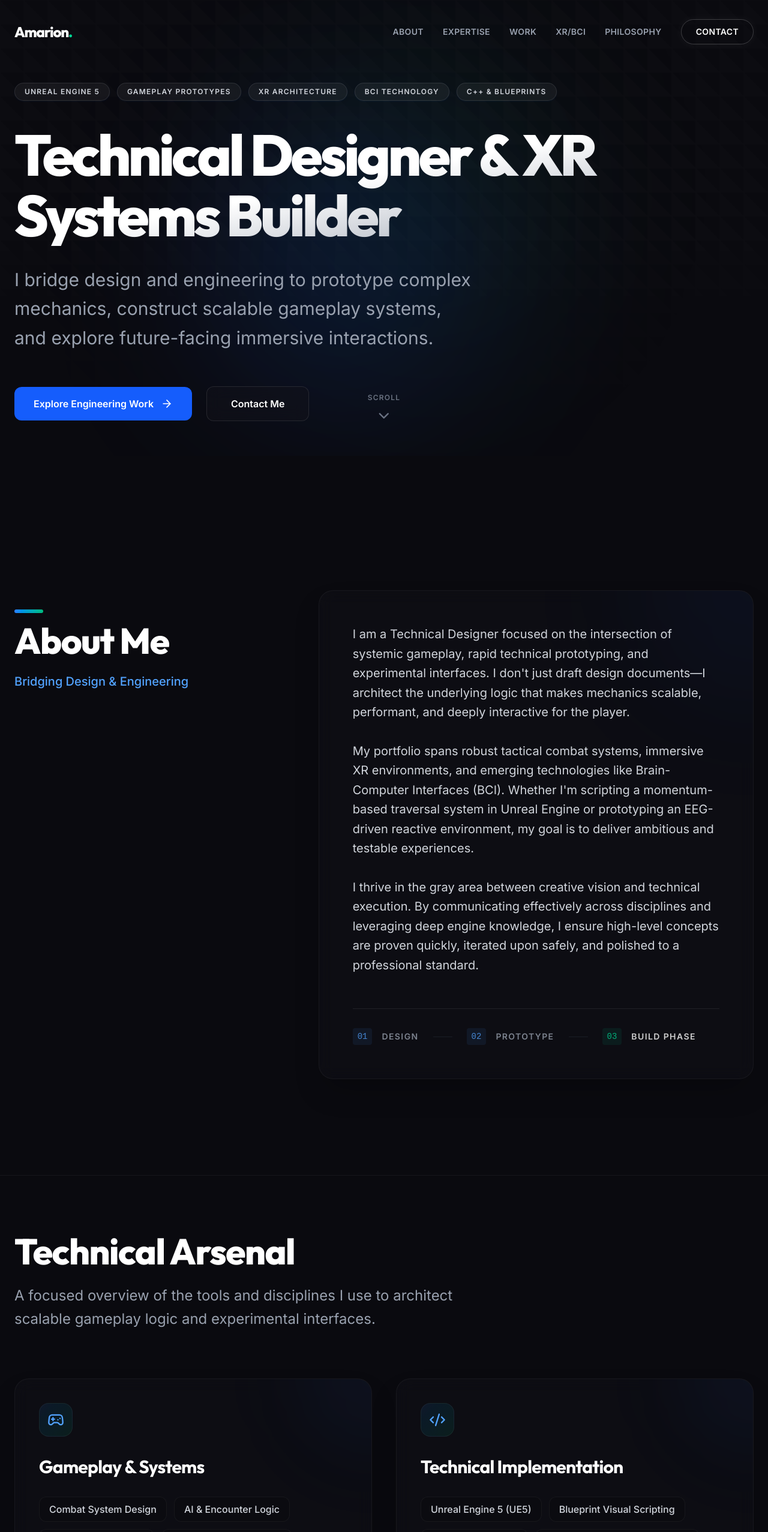
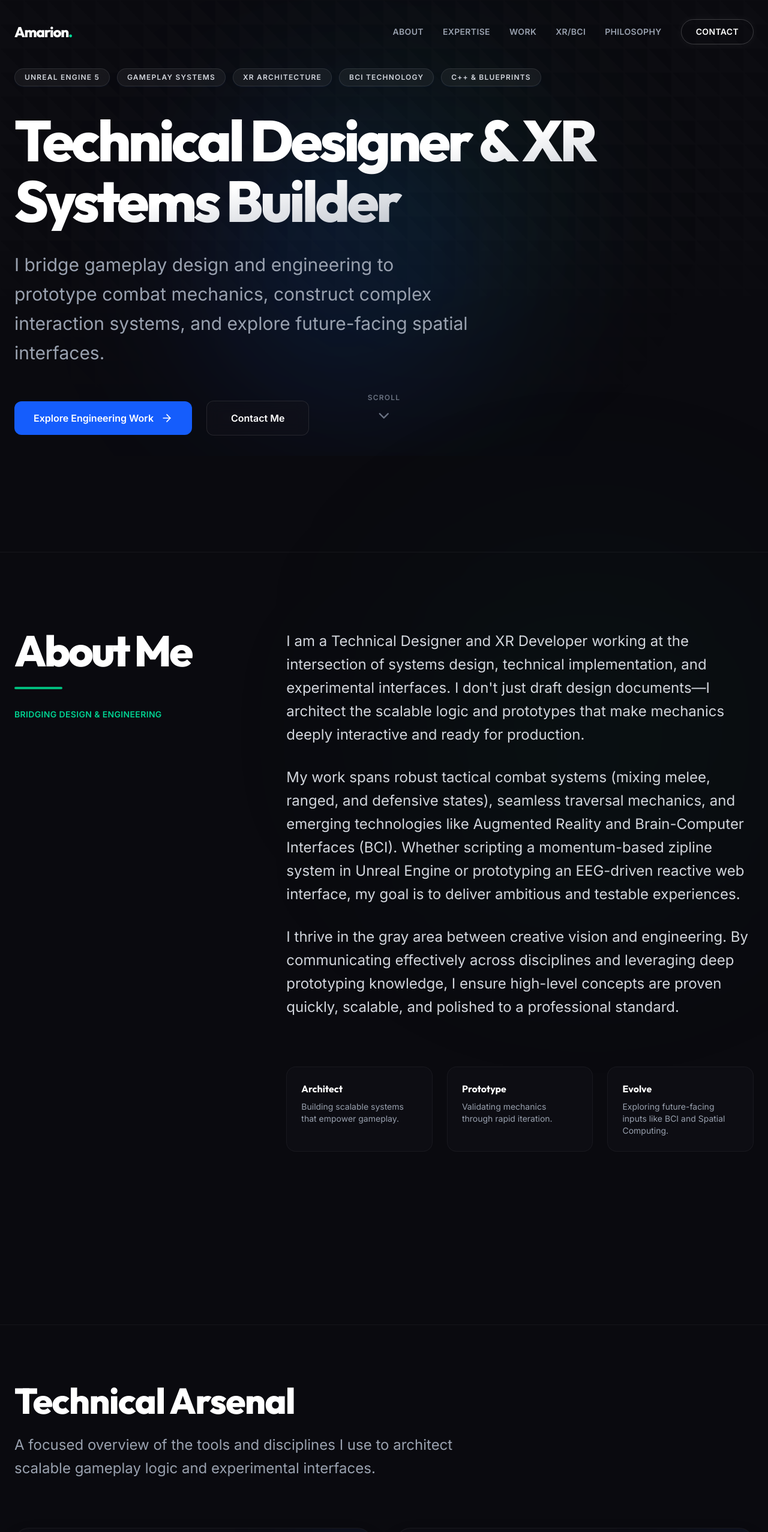
Before and after one commit to ceoamarion/Portfolio, a React (Vite) app: page / in a window 1280 px wide. Shown: the top 2554 px of the page at 60% size. Built offline with nearby package versions, Linux system fonts and the light colour scheme.

Commit message:
feat(portfolio): restructure projects to exact requirements and sanitize web app demo

```diff
--- a/src/data/index.js
+++ b/src/data/index.js
@@ -2,16 +2,16 @@ import { Gamepad2, Cpu, Network, Code2, BrainCircuit, Workflow } from 'lucide-re
 
 export const HERO_DATA = {
     headline: "Technical Designer & XR Systems Builder",
-    subheadline: "I bridge design and engineering to prototype complex mechanics, construct scalable gameplay systems, and explore future-facing immersive interactions.",
-    tags: ["Unreal Engine 5", "Gameplay Prototypes", "XR Architecture", "BCI Technology", "C++ & Blueprints"],
+    subheadline: "I bridge gameplay design and engineering to prototype combat mechanics, construct complex interaction systems, and explore future-facing spatial interfaces.",
+    tags: ["Unreal Engine 5", "Gameplay Systems", "XR Architecture", "BCI Technology", "C++ & Blueprints"],
 };
 
 export const ABOUT_DATA = {
     title: "About Me",
     paragraphs: [
-        "I am a Technical Designer focused on the intersection of systemic gameplay, rapid technical prototyping, and experimental interfaces. I don't just draft design documents—I architect the underlying logic that makes mechanics scalable, performant, and deeply interactive for the player.",
-        "My portfolio spans robust tactical combat systems, immersive XR environments, and emerging technologies like Brain-Computer Interfaces (BCI). Whether I'm scripting a momentum-based traversal system in Unreal Engine or prototyping an EEG-driven reactive environment, my goal is to deliver ambitious and testable experiences.",
-        "I thrive in the gray area between creative vision and technical execution. By communicating effectively across disciplines and leveraging deep engine knowledge, I ensure high-level concepts are proven quickly, iterated upon safely, and polished to a professional standard."
+        "I am a Technical Designer and XR Developer working at the intersection of systems design, technical implementation, and experimental interfaces. I don't just draft design documents—I architect the scalable logic and prototypes that make mechanics deeply interactive and ready for production.",
+        "My work spans robust tactical combat systems (mixing melee, ranged, and defensive states), seamless traversal mechanics, and emerging technologies like Augmented Reality and Brain-Computer Interfaces (BCI). Whether scripting a momentum-based zipline system in Unreal Engine or prototyping an EEG-driven reactive web interface, my goal is to deliver ambitious and testable experiences.",
+        "I thrive in the gray area between creative vision and engineering. By communicating effectively across disciplines and leveraging deep prototyping knowledge, I ensure high-level concepts are proven quickly, scalable, and polished to a professional standard."
     ]
 };
 
@@ -19,93 +19,101 @@ export const SKILL_CATEGORIES = [
     {
         title: "Gameplay & Systems",
         icon: Gamepad2,
-        skills: ["Combat System Design", "AI & Encounter Logic", "Traversal Mechanics", "Player Feedback Tuning", "Data-Driven Balancing"]
+        skills: ["Combat System Design", "Traversal & Movement", "AI Encounter Logic", "Systemic Interactions", "Rapid Prototyping"]
     },
     {
         title: "Technical Implementation",
         icon: Code2,
-        skills: ["Unreal Engine 5 (UE5)", "Blueprint Visual Scripting", "C++ Fundamentals", "Gameplay Ability System (GAS)", "Performance Profiling"]
+        skills: ["Unreal Engine (UE5)", "Blueprint Visual Scripting", "Gameplay Ability System (GAS)", "C++ Fundamentals", "State Machines"]
     },
     {
         title: "XR & Experimental Tech",
         icon: BrainCircuit,
-        skills: ["Immersive AR/VR Systems", "BCI / EEG Integration (Emotiv)", "Sensor-Driven Input", "Spatial Computing", "HCI Prototyping"]
+        skills: ["Immersive AR/VR", "Spatial Computing", "BCI / EEG (Emotiv)", "Sensor-Driven Input", "Future Interfaces"]
     },
     {
         title: "Architecture & Workflow",
         icon: Workflow,
-        skills: ["Rapid Prototyping Pipelines", "Version Control (Git/GitHub)", "Agile Iteration", "Technical Documentation", "Cross-Discipline Communication"]
+        skills: ["Iterative Systems Architecture", "Version Control (Perforce/Git)", "Agile Development", "Cross-Discipline Pipelines", "Technical Documentation"]
     }
 ];
 
 export const PROJECTS = [
     {
-        id: "top-down-shooter",
-        title: "Systemic Action Prototyping",
-        hook: "A high-octane tactical combat environment driven by scalable, data-driven interactions.",
-        description: "Engineered a core combat loop focusing on fluid player abilities, dynamic environmental hazards, and structured AI encounters within Unreal Engine 5.",
+        id: "organik",
+        title: "Organik",
+        hook: "A high-octane top-down action shooter driven by systemic combat and environmental traps.",
+        description: "An Unreal Engine combat prototype focusing on fluid player abilities, dynamic environmental hazards, and structured encounter flow.",
         role: "Systems Prototyper & Technical Designer",
-        tools: ["Unreal Engine 5", "Blueprints", "C++ Component Architecture", "Data Assets"],
-        tags: ["Combat Systems", "AI Director", "Emergent Gameplay"],
-        image: "/placeholder-shooter.jpg", // TODO [PLACEHOLDER]: Replace with high-res gameplay screenshot
-        video: null, // TODO [PLACEHOLDER]: Replace with YouTube/Vimeo embed URL of gameplay loop
+        tools: ["Unreal Engine 5", "Blueprints", "C++", "Data Assets"],
+        tags: ["Action Shooter", "Combat Systems", "Systems-Driven"],
+        image: "/placeholder-shooter.jpg", // TODO [PLACEHOLDER]: Replace with Organik screenshot
+        video: null,
         caseStudy: {
-            overview: "The primary engineering constraint was building a highly responsive top-down combat framework that easily allows designers to tune damage values, cooldowns, and status effects without touching core logic.",
-            goal: "Validate a systemic combat loop where modular abilities reliably interact with both AI behaviors and environmental hazards.",
-            systems: "Architected a modular action component system, allowing rapid iteration of combat powers. Integrated this alongside an aggro-based AI director prioritizing threat levels.",
-            technical: "Constructed entirely in UE5 utilizing Data Assets for rapid balancing. Decoupled input mapping from execution logic to support multiple control schemes natively.",
-            challenge: "Balancing the visual hierarchy of traps, projectiles, and AoE abilities. Solved by standardizing color coding and implementing an event-dispatch system for prioritizing critical VFX.",
-            learned: "Deepened my understanding of decoupling presentation from logic, proving that robust architecture results in significantly faster iterational design phases."
+            overview: "Building a highly responsive top-down combat framework that easily allows testing of complex weapon dynamics (like rocket launchers and grenades) and environmental traps.",
+            goal: "Validate a systemic action loop where modular combat abilities cleanly interact with AI behaviors and level hazards.",
+            systems: "Architected a scalable ability setup handling diverse weapon outputs, integrated alongside a unified damage and state management system.",
+            technical: "Constructed utilizing Data Assets for rapid balancing. Built reliable trap and encounter trigger volumes to shape level flow without hardcoding scenarios.",
+            challenge: "Maintaining clear visual feedback amidst chaotic overlapping abilities. Solved by standardizing collision layers and prioritizing distinct, high-contrast VFX logic.",
+            learned: "Deepened my understanding of decoupling presentation from underlying ability logic, proving that robust architecture drastically speeds up encounter tuning."
         }
     },
     {
-        id: "zipline-escape",
-        title: "Momentum Traversal System",
-        hook: "Physics-based movement mechanics applied to a high-stakes, level-driven escape sequence.",
-        description: "A specialized prototype emphasizing fluid spatial movement, verticality, and environmental contextual interactions. Players string together jumps and spline-based ziplines.",
-        role: "Technical Level Designer",
-        tools: ["Unreal Engine 5", "Animation Blueprints", "Spline Components", "Math & Vectors"],
-        tags: ["Traversal Mechanics", "Level Flow", "State Machines"],
-        image: "/placeholder-zipline.jpg", // TODO [PLACEHOLDER]: Replace with strong visual of player on a spline
+        id: "control-alt-delete",
+        title: "Control Alt Delete",
+        hook: "Wave survival combat demanding precise melee, ranged, dash, and blocking execution.",
+        description: "A polished gameplay systems prototype challenging players to survive intricate custom enemy behaviors and escalating arena progression.",
+        role: "Gameplay Systems Designer",
+        tools: ["Unreal Engine 5", "Blueprint Visual Scripting", "Animation Montages", "Behavior Trees"],
+        tags: ["Wave Survival", "Melee/Ranged Hybrid", "AI Combat"],
+        image: "/placeholder-sin.jpg", // TODO [PLACEHOLDER]: Replace with Control Alt Delete screenshot
         caseStudy: {
-            overview: "Designed an escape sequence centered around a specialized zipline traversal state, carefully blending standard CharacterMovement collision with custom momentum conservation logic.",
-            goal: "Deliver a traversal loop that feels frictionless but demands high player execution, spatial awareness, and precise timing.",
-            systems: "Built a dynamic spline-attachment system that auto-aligns the player character and calculates launch velocity based on entry speed, angle, and curvature.",
-            technical: "Utilized customized Character Movement configurations and root motion blending to handle seamless, frame-perfect transitions between running, falling, and attaching to splines.",
-            challenge: "Handling severe edge cases where players attempt attachment at extreme angles or high velocities. Mitigated via an IK anticipation system and dot-product validation checks.",
-            learned: "Refined my approach to complex player state machines, recognizing that robust transition validation is as critical as the core mechanic execution itself."
+            overview: "A combat arena designed to pressure players into utilizing a complete suite of integrated defensive and offensive mechanics.",
+            goal: "Develop a tight, reactive combat loop balancing varied mechanics (melee, ranged, dash, block) within an escalating progression system.",
+            systems: "Implemented a complex player state machine mapping distinct interruptions, invincibility frames during dashes, and block mitigation math.",
+            technical: "Utilized animation notifies and multi-casting to precisely sync hitboxes and damage calculation windows to visual impact frames.",
+            challenge: "Ensuring custom enemy behaviors felt fair but punishing. Mitigated by designing clear telegraphing states in the AI behavior trees before attack execution.",
+            learned: "Mastered the nuances of frame-perfect combat state management and the exact balance of offensive risk vs. defensive reward."
         }
     },
     {
-        id: "sr-smart-agriculture",
-        title: "AR Smart Agriculture Vis",
-        hook: "Translating complex datasets into tangible, actionable spatial simulations.",
-        description: "An applied interactive design prototype filtering high-density agricultural data into an intuitive, future-facing Augmented Reality interface.",
-        role: "XR Prototyper",
-        tools: ["Unity 3D / Unreal XR", "AR Foundation", "Data Visualization Pipelines"],
-        tags: ["Spatial Computing", "Simulation", "Applied HCI"],
-        image: "/placeholder-ar.jpg", // TODO [PLACEHOLDER]: Replace with AR interface mockup
+        id: "new-zipline",
+        title: "New Zipline 5.5",
+        hook: "Momentum-conserving traversal mechanics driving environmental gameplay flow.",
+        description: "A specialized technical prototype emphasizing fluid spatial movement, vertical character navigation, and seamless spline interactions.",
+        role: "Technical Designer",
+        tools: ["Unreal Engine 5.5", "Spline Components", "Math & Vectors", "Character Movement Component"],
+        tags: ["Traversal Mechanics", "Environment Interaction", "Player Flow"],
+        image: "/placeholder-zipline.jpg", // TODO [PLACEHOLDER]: Replace with Zipline screenshot
     },
     {
-        id: "sin-infection",
-        title: "Project 'Sin' – Systemic Infection",
-        hook: "Emergent, world-altering gameplay driven by a reactive simulation layer.",
-        description: "A technical prototype testing how systemic player actions can permanently alter level topology and NPC behavior trees through a localized 'infection' mechanic.",
-        role: "Systems Designer",
-        tools: ["Unreal Engine 5", "Behavior Trees", "Environmental State Tracking"],
-        tags: ["Emergent AI", "World State", "Simulation logic"],
-        image: "/placeholder-sin.jpg", // TODO [PLACEHOLDER]: Replace with in-engine debug view or gameplay still
+        id: "myproject5-ar",
+        title: "AR Smart Agriculture Simulation",
+        hook: "An applied interface translating environmental data into spatial visualizations.",
+        description: "An interactive prototype moving beyond traditional games to filter high-density agricultural data into an intuitive Augmented Reality environment.",
+        role: "XR / Simulation Prototyper",
+        tools: ["Unreal Engine XR / Unity", "AR Foundation", "Spatial Logic"],
+        tags: ["AR Simulation", "Applied Interface", "Interactive Systems"],
+        image: "/placeholder-ar.jpg", // TODO [PLACEHOLDER]: Replace with AR plant screenshot
     }
 ];
 
 export const EXPERIMENTAL_PROJECTS = [
     {
         id: "bci-eeg",
-        title: "Unconventional Interfaces: BCI",
-        hook: "Mental-state-responsive systems utilizing raw EEG telemetry.",
-        description: "Pushed the boundaries of standard input by utilizing an Emotiv headset. Built an interactive application that structurally shifts in real-time based on the user's focus levels and physiological data streams.",
-        tags: ["Brain-Computer Interface", "Emotiv EEG", "Hardware Integration", "R&D"],
-        image: "/placeholder-eeg.jpg" // TODO [PLACEHOLDER]: Replace with hardware setup or application screenshot
+        title: "Web App Emotiv Demo",
+        hook: "Mental-state-aware interface utilizing raw EEG telemetry streams.",
+        description: "Pushed the boundaries of HCI by utilizing an Emotiv headset. Built an experimental web interface that dynamically reacts to the physiological focus and mental states of the user.",
+        tags: ["Brain-Computer Interface", "Emotiv EEG", "Future Paradigms", "Systems Builder"],
+        image: "/placeholder-eeg.jpg" // TODO [PLACEHOLDER]: Replace with Emotiv Web App screenshot
+    },
+    {
+        id: "sin-concept",
+        title: "Project 'Sin' (In Development)",
+        hook: "R&D concept exploring systemic emergent behavior.",
+        description: "An early technical prototype testing how localized world-state alterations and 'infections' dynamically mutate level topology and AI behavior trees.",
+        tags: ["Emergent Systems", "R&D", "Coming Soon"],
+        image: "/placeholder-shooter.jpg" // TODO [PLACEHOLDER]: Update when Sin is ready
     }
 ];
 
--- a/src/sections/About.jsx
+++ b/src/sections/About.jsx
@@ -3,39 +3,42 @@ import { ABOUT_DATA } from '../data';
 
 export default function About() {
     return (
-        <section id="about" className="max-w-7xl mx-auto px-6 mt-16 scroll-m-24">
-            <div className="flex flex-col lg:flex-row items-stretch gap-12 lg:gap-24 relative z-20">
+        <section id="about" className="max-w-7xl mx-auto px-6 py-32 scroll-m-20 border-t border-white/5 relative">
+            <div className="absolute top-0 right-0 w-[600px] h-[600px] bg-emerald-600/5 rounded-full blur-[150px] pointer-events-none" />
 
-                {/* Title side */}
-                <div className="lg:w-1/3 flex-shrink-0 pt-8">
-                    <h2 className="text-5xl md:text-6xl font-extrabold font-heading mb-6 tracking-tight text-white flex flex-col gap-4">
-                        <span className="w-12 h-1.5 bg-gradient-to-r from-blue-500 to-emerald-500 rounded-full inline-block"></span>
+            <div className="flex flex-col lg:flex-row gap-16 relative z-10">
+
+                <div className="lg:w-1/3">
+                    <h2 className="text-4xl md:text-5xl lg:text-7xl font-extrabold font-heading mb-6 tracking-tighter text-white">
                         {ABOUT_DATA.title}
                     </h2>
-                    <p className="text-xl text-blue-400 font-medium">Bridging Design & Engineering</p>
+                    <div className="h-1 w-20 bg-emerald-500 rounded-full mb-8"></div>
+                    <p className="text-emerald-400 font-bold tracking-wide uppercase text-sm mb-6">Bridging Design & Engineering</p>
                 </div>
 
-                {/* Content side */}
-                <div className="lg:w-2/3 bg-dark-800/40 backdrop-blur-md border border-white/5 p-8 md:p-14 rounded-3xl relative overflow-hidden group hover:bg-dark-800/80 hover:border-white/10 transition-all duration-500 shadow-2xl">
-                    <div className="absolute top-0 right-0 w-96 h-96 bg-blue-600/5 rounded-full blur-[100px] group-hover:bg-blue-600/10 transition-colors duration-700 -translate-y-1/2 translate-x-1/2" />
+                <div className="lg:w-2/3 space-y-8">
+                    {ABOUT_DATA.paragraphs.map((paragraph, idx) => (
+                        <p key={idx} className="text-xl md:text-2xl text-gray-300 leading-relaxed font-light">
+                            {paragraph}
+                        </p>
+                    ))}
 
-                    <div className="flex flex-col gap-8 relative z-10">
-                        {ABOUT_DATA.paragraphs.map((para, i) => (
-                            <p key={i} className="text-lg md:text-xl text-gray-300 leading-relaxed font-light">
-                                {para}
-                            </p>
-                        ))}
-                    </div>
-
-                    <div className="mt-14 pt-8 border-t border-white/10 flex flex-wrap gap-4 items-center opacity-80">
-                        <span className="text-sm font-mono text-blue-400 bg-blue-400/10 px-2 py-1 rounded">01</span>
-                        <span className="text-sm uppercase tracking-widest text-gray-400 font-bold">Design</span>
-                        <span className="w-8 border-t border-gray-600/30 inline-block mx-2"></span>
-                        <span className="text-sm font-mono text-blue-400 bg-blue-400/10 px-2 py-1 rounded">02</span>
-                        <span className="text-sm uppercase tracking-widest text-gray-400 font-bold">Prototype</span>
-                        <span className="w-8 border-t border-gray-600/30 inline-block mx-2"></span>
-                        <span className="text-sm font-mono text-emerald-400 bg-emerald-400/10 px-2 py-1 rounded">03</span>
-                        <span className="text-sm uppercase tracking-widest text-white font-bold">Build Phase</span>
+                    <div className="pt-12 grid grid-cols-1 md:grid-cols-3 gap-6">
+                        <div className="p-6 bg-dark-800/40 border border-white/5 rounded-2xl relative overflow-hidden group">
+                            <div className="absolute inset-x-0 bottom-0 h-1 bg-gradient-to-r from-blue-500 to-emerald-400 transform scale-x-0 group-hover:scale-x-100 transition-transform origin-left"></div>
+                            <h4 className="text-white font-bold mb-2">Architect</h4>
+                            <p className="text-sm text-gray-400">Building scalable systems that empower gameplay.</p>
+                        </div>
+                        <div className="p-6 bg-dark-800/40 border border-white/5 rounded-2xl relative overflow-hidden group">
+                            <div className="absolute inset-x-0 bottom-0 h-1 bg-gradient-to-r from-emerald-400 to-blue-500 transform scale-x-0 group-hover:scale-x-100 transition-transform origin-left"></div>
+                            <h4 className="text-white font-bold mb-2">Prototype</h4>
+                            <p className="text-sm text-gray-400">Validating mechanics through rapid iteration.</p>
+                        </div>
+                        <div className="p-6 bg-dark-800/40 border border-white/5 rounded-2xl relative overflow-hidden group">
+                            <div className="absolute inset-x-0 bottom-0 h-1 bg-gradient-to-r from-blue-400 to-purple-500 transform scale-x-0 group-hover:scale-x-100 transition-transform origin-left"></div>
+                            <h4 className="text-white font-bold mb-2">Evolve</h4>
+                            <p className="text-sm text-gray-400">Exploring future-facing inputs like BCI and Spatial Computing.</p>
+                        </div>
                     </div>
                 </div>
 
```
Also changed, not shown: media_files.json (added, +74 -0 lines).
